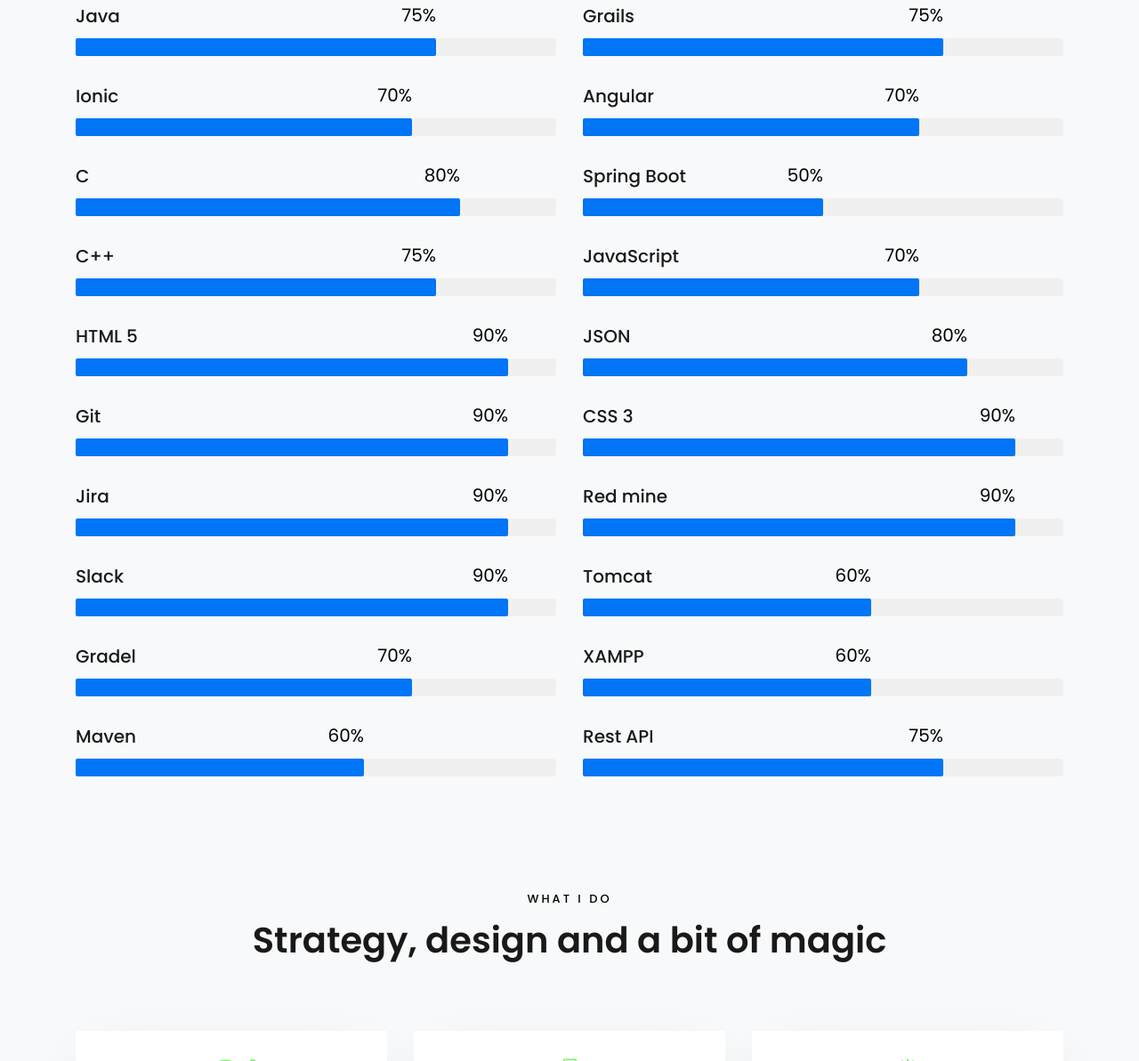
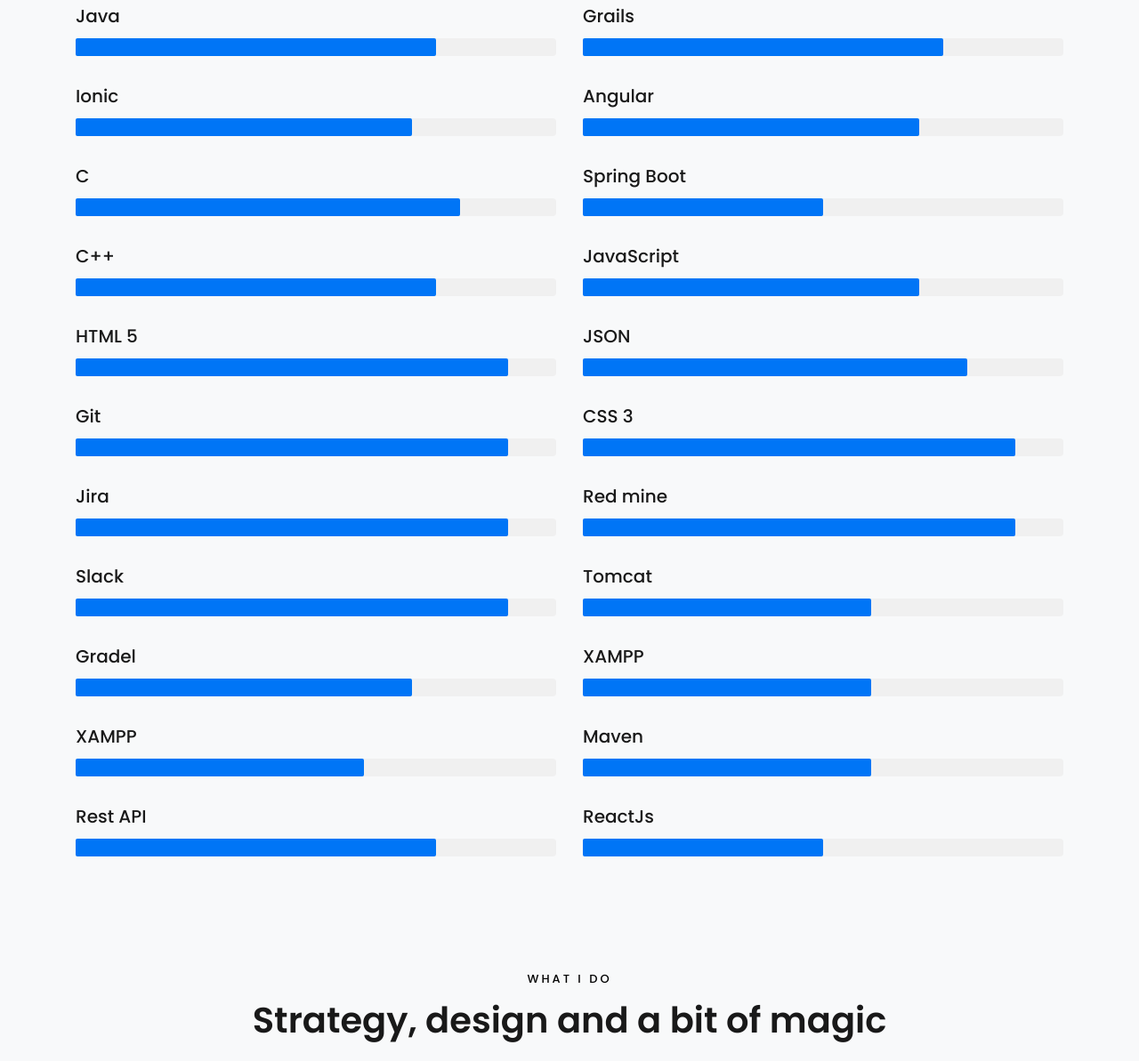
Before and after one commit to gmshoaib/gmshoaib.github.io, a plain HTML site: page index.html in a window 1280 px wide. Shown: the part 2379-3572 px from the top of the page at 89% size. Drawn offline with Linux system fonts and the light colour scheme; files whose address does not match are found by name.

Commit message:
remove percent

```diff
--- a/index.html
+++ b/index.html
@@ -172,7 +172,7 @@
 							<div class="progress">
 							 	<div class="progress-bar color-1" role="progressbar" aria-valuenow="75"
 							  	aria-valuemin="0" aria-valuemax="100" style="width:75%">
-							    <span>75%</span>
+
 							  	</div>
 							</div>
 						</div>
@@ -184,7 +184,7 @@
 							<div class="progress">
 							 	<div class="progress-bar color-2" role="progressbar" aria-valuenow="60"
 							  	aria-valuemin="0" aria-valuemax="100" style="width:75%">
-							    <span>75%</span>
+
 							  	</div>
 							</div>
 						</div>
@@ -196,7 +196,7 @@
 							<div class="progress">
 							 	<div class="progress-bar color-3" role="progressbar" aria-valuenow="85"
 							  	aria-valuemin="0" aria-valuemax="100" style="width:70%">
-							    <span>70%</span>
+
 							  	</div>
 							</div>
 						</div>
@@ -208,7 +208,7 @@
 							<div class="progress">
 							 	<div class="progress-bar color-4" role="progressbar" aria-valuenow="90"
 							  	aria-valuemin="0" aria-valuemax="100" style="width:70%">
-							    <span>70%</span>
+
 							  	</div>
 							</div>
 						</div>
@@ -220,7 +220,7 @@
 							<div class="progress">
 							 	<div class="progress-bar color-5" role="progressbar" aria-valuenow="70"
 							  	aria-valuemin="0" aria-valuemax="100" style="width:80%">
-							    <span>80%</span>
+
 							  	</div>
 							</div>
 						</div>
@@ -231,7 +231,7 @@
 							<div class="progress">
 							 	<div class="progress-bar color-6" role="progressbar" aria-valuenow="80"
 							  	aria-valuemin="0" aria-valuemax="100" style="width:50%">
-							    <span>50%</span>
+
 							  	</div>
 							</div>
 						</div>
@@ -243,7 +243,7 @@
 							<div class="progress">
 							 	<div class="progress-bar color-5" role="progressbar" aria-valuenow="70"
 							  	aria-valuemin="0" aria-valuemax="100" style="width:75%">
-							    <span>75%</span>
+
 							  	</div>
 							</div>
 						</div>
@@ -254,7 +254,7 @@
 							<div class="progress">
 							 	<div class="progress-bar color-6" role="progressbar" aria-valuenow="80"
 							  	aria-valuemin="0" aria-valuemax="100" style="width:70%">
-							    <span>70%</span>
+
 							  	</div>
 							</div>
 						</div>
@@ -266,7 +266,7 @@
 							<div class="progress">
 							 	<div class="progress-bar color-6" role="progressbar" aria-valuenow="80"
 							  	aria-valuemin="0" aria-valuemax="100" style="width:90%">
-							    <span>90%</span>
+
 							  	</div>
 							</div>
 						</div>
@@ -279,7 +279,7 @@
 							<div class="progress">
 							 	<div class="progress-bar color-6" role="progressbar" aria-valuenow="80"
 							  	aria-valuemin="0" aria-valuemax="100" style="width:80%">
-							    <span>80%</span>
+
 							  	</div>
 							</div>
 						</div>
@@ -292,7 +292,7 @@
 							<div class="progress">
 							 	<div class="progress-bar color-6" role="progressbar" aria-valuenow="80"
 							  	aria-valuemin="0" aria-valuemax="100" style="width:90%">
-							    <span>90%</span>
+
 							  	</div>
 							</div>
 						</div>
@@ -305,7 +305,7 @@
 							<div class="progress">
 							 	<div class="progress-bar color-6" role="progressbar" aria-valuenow="80"
 							  	aria-valuemin="0" aria-valuemax="100" style="width:90%">
-							    <span>90%</span>
+
 							  	</div>
 							</div>
 						</div>
@@ -318,7 +318,7 @@
 							<div class="progress">
 							 	<div class="progress-bar color-6" role="progressbar" aria-valuenow="80"
 							  	aria-valuemin="0" aria-valuemax="100" style="width:90%">
-							    <span>90%</span>
+
 							  	</div>
 							</div>
 						</div>
@@ -331,7 +331,7 @@
 							<div class="progress">
 							 	<div class="progress-bar color-6" role="progressbar" aria-valuenow="80"
 							  	aria-valuemin="0" aria-valuemax="100" style="width:90%">
-							    <span>90%</span>
+
 							  	</div>
 							</div>
 						</div>
@@ -344,7 +344,7 @@
 							<div class="progress">
 							 	<div class="progress-bar color-6" role="progressbar" aria-valuenow="80"
 							  	aria-valuemin="0" aria-valuemax="100" style="width:90%">
-							    <span>90%</span>
+
 							  	</div>
 							</div>
 						</div>
@@ -357,7 +357,7 @@
 							<div class="progress">
 							 	<div class="progress-bar color-6" role="progressbar" aria-valuenow="80"
 							  	aria-valuemin="0" aria-valuemax="100" style="width:60%">
-							    <span>60%</span>
+
 							  	</div>
 							</div>
 						</div>
@@ -369,7 +369,7 @@
 							<div class="progress">
 							 	<div class="progress-bar color-6" role="progressbar" aria-valuenow="80"
 							  	aria-valuemin="0" aria-valuemax="100" style="width:70%">
-							    <span>70%</span>
+
 							  	</div>
 							</div>
 						</div>
@@ -381,7 +381,20 @@
 							<div class="progress">
 							 	<div class="progress-bar color-6" role="progressbar" aria-valuenow="80"
 							  	aria-valuemin="0" aria-valuemax="100" style="width:60%">
-							    <span>60%</span>
+
+							  	</div>
+							</div>
+						</div>
+					</div>
+
+
+					<div class="col-md-6 animate-box">
+						<div class="progress-wrap ftco-animate">
+							<h3>XAMPP</h3>
+							<div class="progress">
+							 	<div class="progress-bar color-6" role="progressbar" aria-valuenow="80"
+							  	aria-valuemin="0" aria-valuemax="100" style="width:60%">
+
 							  	</div>
 							</div>
 						</div>
@@ -394,7 +407,7 @@
 							<div class="progress">
 							 	<div class="progress-bar color-6" role="progressbar" aria-valuenow="80"
 							  	aria-valuemin="0" aria-valuemax="100" style="width:60%">
-							    <span>60%</span>
+
 							  	</div>
 							</div>
 						</div>
@@ -407,7 +420,20 @@
 							<div class="progress">
 							 	<div class="progress-bar color-6" role="progressbar" aria-valuenow="80"
 							  	aria-valuemin="0" aria-valuemax="100" style="width:75%">
-							    <span>75%</span>
+
+							  	</div>
+							</div>
+						</div>
+					</div>
+
+
+					<div class="col-md-6 animate-box">
+						<div class="progress-wrap ftco-animate">
+							<h3>ReactJs</h3>
+							<div class="progress">
+							 	<div class="progress-bar color-6" role="progressbar" aria-valuenow="50"
+							  	aria-valuemin="0" aria-valuemax="100" style="width:50%">
+
 							  	</div>
 							</div>
 						</div>
```
